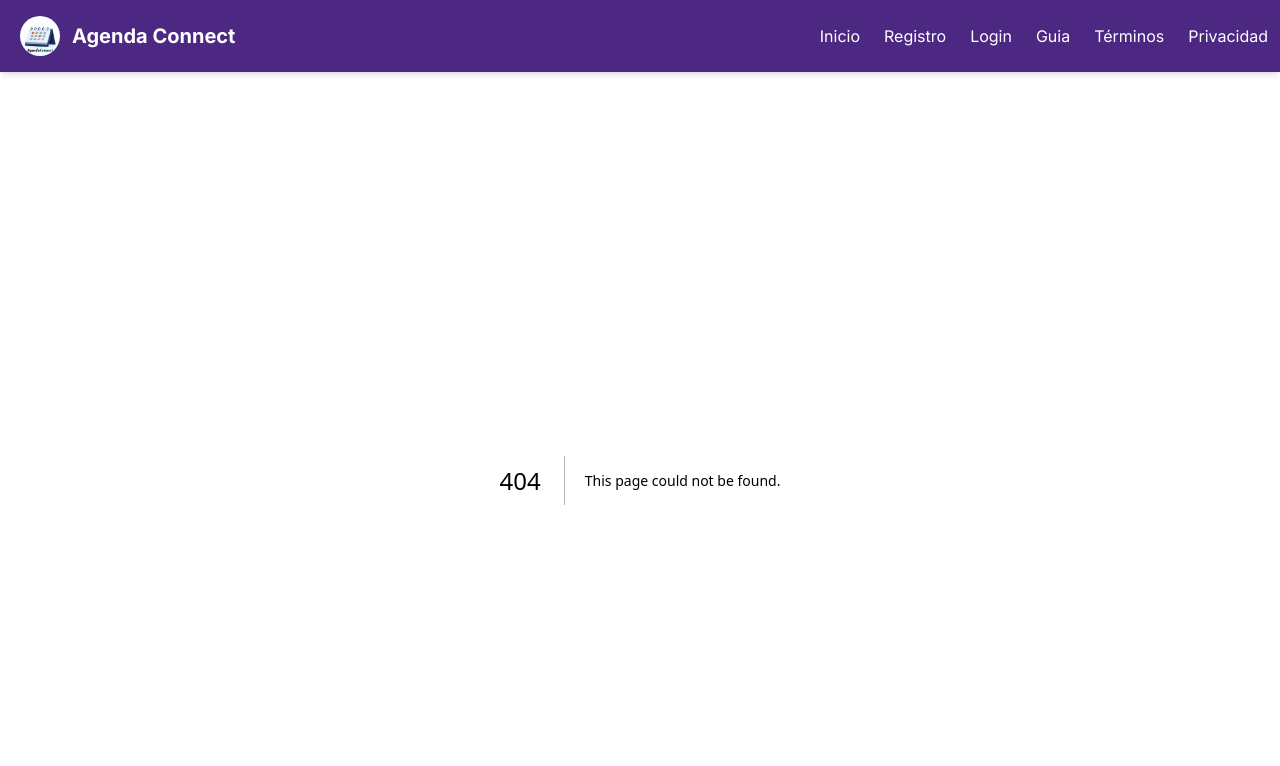
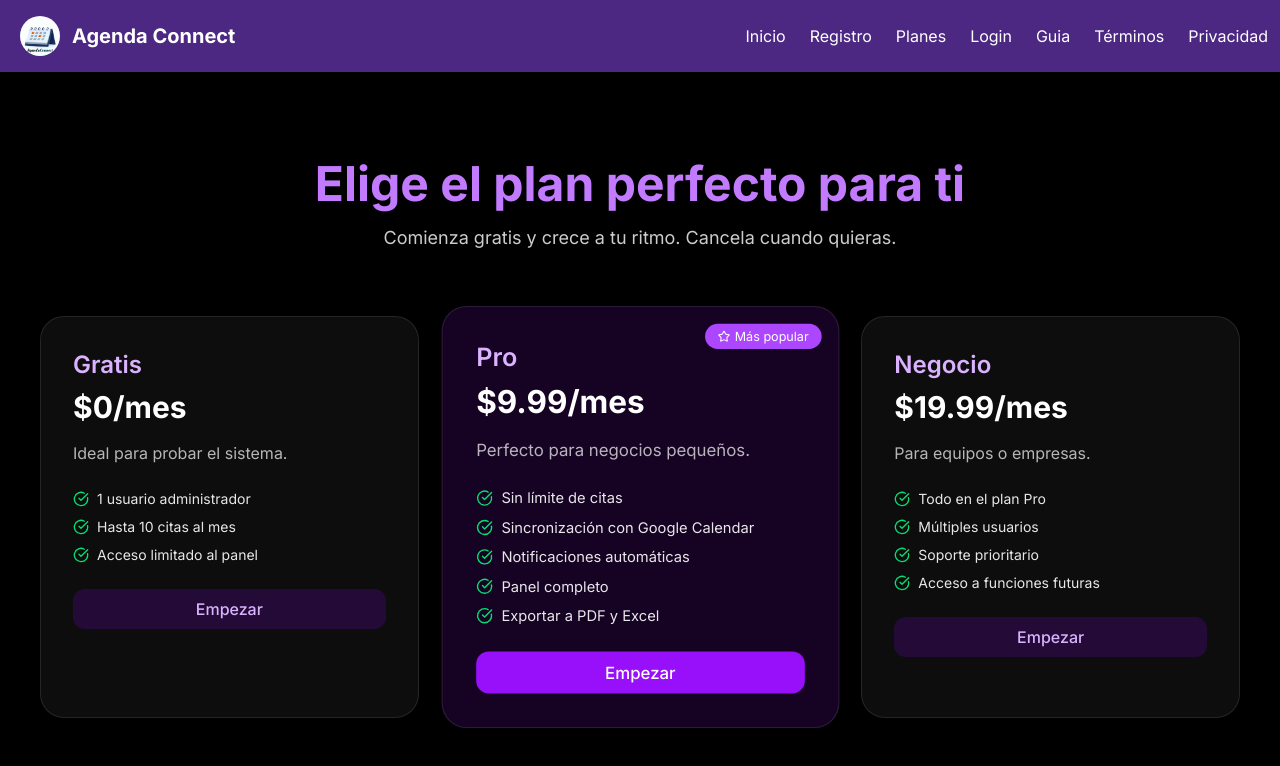
Before and after one commit to Sandytheking/my-agenda-connect, a Next.js app: page /precios in a window 1280 px wide. Before the commit this address had no page. Shown: the top 766 px of the page. Built offline with nearby package versions, Linux system fonts and the light colour scheme.

Commit message:
Mejoras agregadas

```diff
--- a/app/admin-avanzado/page.tsx
+++ b/app/admin-avanzado/page.tsx
@@ -24,6 +24,8 @@ export default function AdminAvanzado() {
   const [mensaje, setMensaje] = useState("");
   const [isActivo, setIsActivo] = useState(true);
   const [fechaVencimiento, setFechaVencimiento] = useState("");
+  const [conectadoGoogle, setConectadoGoogle] = useState(false);
+
 
 
   const token = typeof window !== "undefined" && sessionStorage.getItem("accessToken");
@@ -92,6 +94,8 @@ useEffect(() => {
       setConfigPorDia(porDia);
       setIsActivo(data.is_active !== false);
       setFechaVencimiento(data.expiration_date || "");
+      setConectadoGoogle(!!data.refresh_token);
+
     } catch (error) {
       console.error("❌ Error al conectar con el servidor:", error);
       setMensaje("❌ Error al conectar con el servidor");
@@ -298,6 +302,18 @@ if (Object.keys(configPorDia).length === 0) {
           ))}
         </div>
 
+<div
+  className={`text-sm mb-4 px-4 py-2 rounded font-semibold text-center ${
+    conectadoGoogle
+      ? "bg-green-200 text-green-800"
+      : "bg-red-200 text-red-800"
+  }`}
+>
+  {conectadoGoogle
+    ? "✅ Google Calendar está conectado correctamente."
+    : "❌ Google Calendar no está conectado."}
+</div>
+
         <div className="flex justify-center mt-6 gap-4">
           <button
             onClick={conectarGoogle}
--- a/app/agenda/page.tsx
+++ b/app/agenda/page.tsx
@@ -9,6 +9,8 @@ import autoTable from "jspdf-autotable";
 import * as XLSX from "xlsx";
 import { saveAs } from "file-saver";
 import { DateTime } from "luxon";
+import ExportButtons from "@/components/ExportButtons";
+
 
 type Cita = {
   id: string;
@@ -29,6 +31,9 @@ export default function AgendaPage() {
   const [slug, setSlug] = useState("");
   const [selectedDayOffset, setSelectedDayOffset] = useState(0);
   const [formattedDate, setFormattedDate] = useState("");
+  const [plan, setPlan] = useState("");
+
+
 
   useEffect(() => {
   const storedSlug = sessionStorage.getItem("slug");
@@ -36,8 +41,19 @@ export default function AgendaPage() {
     router.push("/login");
   } else {
     setSlug(storedSlug);
+
+    // Obtener el plan del cliente
+    fetch(`https://api.agenda-connect.com/api/plan/${storedSlug}`)
+      .then((res) => res.json())
+      .then((data) => {
+        if (data.plan) setPlan(data.plan);
+      })
+      .catch((err) => {
+        console.error("Error al obtener el plan:", err);
+      });
   }
 }, []);
+
 
   useEffect(() => {
     const date = new Date();
@@ -54,6 +70,15 @@ export default function AgendaPage() {
 
   useEffect(() => {
     if (!slug) return;
+
+    axios
+  .get(`https://api.agenda-connect.com/api/plan/${slug}`)
+  .then((res) => setPlan(res.data?.plan || "free"))
+  .catch((err) => {
+    console.error("Error al obtener el plan:", err);
+    setPlan("free");
+  });
+
 
     axios
       .get(`https://api.agenda-connect.com/api/citas?slug=${slug}`)
@@ -86,59 +111,53 @@ export default function AgendaPage() {
     return diffInDays === selectedDayOffset;
   });
 
-  const exportToPDF = () => {
-    const doc = new jsPDF();
-    doc.setFontSize(18);
-    doc.text(`Citas del ${formattedDate}`, 14, 22);
+  const exportToPDF = async () => {
+  try {
+    const res = await fetch(`https://api.agenda-connect.com/api/export-pdf/${slug}`, {
+      method: 'POST',
+      headers: { 'Content-Type': 'application/json' },
+      body: JSON.stringify({ fecha: formattedDate }),
+    });
 
-    const tableColumn = ["N°", "Hora", "Nombre", "Email", "Teléfono"];
-    const tableRows = citasFiltradas.map((cita, index) => [
-  index + 1,
-  DateTime.fromISO(cita.inicio, { zone: 'utc' })
-    .setZone('America/Santo_Domingo')
-    .toFormat('hh:mm a'),
-  cita.nombre,
-  cita.email,
-  cita.telefono,
-]);
+    if (!res.ok) throw new Error('Error al generar el PDF');
+
+    const blob = await res.blob();
+    const url = window.URL.createObjectURL(blob);
+    const a = document.createElement('a');
+    a.href = url;
+    a.download = 'citas.pdf';
+    a.click();
+    window.URL.revokeObjectURL(url);
+  } catch (error) {
+    console.error('Error exportando PDF:', error);
+  }
+};
 
 
-    autoTable(doc, {
-      head: [tableColumn],
-      body: tableRows,
-      startY: 30,
-      styles: { fontSize: 10 },
+
+  const exportToExcel = async () => {
+  try {
+    const res = await fetch(`https://api.agenda-connect.com/api/export-excel/${slug}`, {
+      method: 'POST',
+      headers: { 'Content-Type': 'application/json' },
+      body: JSON.stringify({ fecha: formattedDate }),
     });
 
-    doc.save("citas.pdf");
+    if (!res.ok) throw new Error('Error al generar el Excel');
+
+    const blob = await res.blob();
+    const url = window.URL.createObjectURL(blob);
+    const a = document.createElement('a');
+    a.href = url;
+    a.download = 'citas.xlsx';
+    a.click();
+    window.URL.revokeObjectURL(url);
+  } catch (error) {
+    console.error('Error exportando Excel:', error);
+  }
 };
 
-  const exportToExcel = () => {
-  const datosFiltrados = citasFiltradas.map((cita, index) => ({
-  "N°": index + 1,
-  Hora: DateTime.fromISO(cita.inicio, { zone: 'utc' })
-    .setZone('America/Santo_Domingo')
-    .toFormat('hh:mm a'),
-  Nombre: cita.nombre,
-  Email: cita.email,
-  Teléfono: cita.telefono,
-}));
 
-
-  const worksheet = XLSX.utils.json_to_sheet(datosFiltrados);
-  const workbook = XLSX.utils.book_new();
-  XLSX.utils.book_append_sheet(workbook, worksheet, "Citas");
-
-  const excelBuffer = XLSX.write(workbook, {
-    bookType: "xlsx",
-    type: "array",
-  });
-
-  const data = new Blob([excelBuffer], {
-    type: "application/octet-stream",
-  });
-  saveAs(data, "citas.xlsx");
-};
 
 
  return (
@@ -213,20 +232,12 @@ export default function AgendaPage() {
           </p>
         ) : (
           <>
-            <div className="flex justify-end gap-4 mb-4">
-              <button
-                onClick={exportToPDF}
-                className="bg-white text-black px-4 py-2 rounded hover:bg-gray-300 transition"
-              >
-                📄 Exportar PDF
-              </button>
-              <button
-                onClick={exportToExcel}
-                className="bg-white text-black px-4 py-2 rounded hover:bg-gray-300 transition"
-              >
-                📊 Exportar Excel
-              </button>
-            </div>
+            <ExportButtons
+  plan={plan}
+  exportToPDF={exportToPDF}
+  exportToExcel={exportToExcel}
+/>
+
 
             <div className="grid gap-4">
               {citasFiltradas.map((cita, index) => (
--- a/app/analiticas/page.tsx
+++ b/app/analiticas/page.tsx
@@ -50,16 +50,34 @@ export default function AnaliticasPage() {
   const [data, setData] = useState<AnalyticsData | null>(null);
   const [loading, setLoading] = useState(true);
   const slug = typeof window !== 'undefined' ? sessionStorage.getItem('slug') : null;
+  const [desde, setDesde] = useState('');
+  const [hasta, setHasta] = useState('');
+
+
+const construirURL = () => {
+  let url = `https://api.agenda-connect.com/api/analytics/${slug}`;
+  const params = [];
+
+  if (desde) params.push(`desde=${desde}`);
+  if (hasta) params.push(`hasta=${hasta}`);
+
+  if (params.length) url += `?${params.join('&')}`;
+  return url;
+};
+
 
   useEffect(() => {
-    if (!slug) return;
+  if (!slug) return;
 
-    fetch(`https://api.agenda-connect.com/api/analytics/${slug}`)
-      .then((res) => res.json())
-      .then(setData)
-      .catch(console.error)
-      .finally(() => setLoading(false));
-  }, [slug]);
+  setLoading(true);
+
+  fetch(construirURL())
+    .then((res) => res.json())
+    .then(setData)
+    .catch(console.error)
+    .finally(() => setLoading(false));
+}, [slug, desde, hasta]);
+
 
   if (loading) return <p className="p-8 text-white">Cargando analíticas...</p>;
   if (!data) return <p className="p-8 text-red-500">❌ Error cargando datos</p>;
@@ -68,6 +86,30 @@ export default function AnaliticasPage() {
     <div className="bg-[#0C1A1A] min-h-screen text-white flex items-center justify-center">
       <div className="text-center">
         <h2 className="text-2xl font-bold mb-2">📊 Panel de Analíticas</h2>
+
+        <div className="flex flex-col sm:flex-row gap-4 items-center justify-center mb-8">
+  <div className="flex flex-col">
+    <label htmlFor="desde" className="text-sm text-gray-300 mb-1">📅 Desde</label>
+    <input
+      type="date"
+      id="desde"
+      value={desde}
+      onChange={(e) => setDesde(e.target.value)}
+      className="bg-[#1e293b] text-white p-2 rounded border border-gray-600"
+    />
+  </div>
+  <div className="flex flex-col">
+    <label htmlFor="hasta" className="text-sm text-gray-300 mb-1">📅 Hasta</label>
+    <input
+      type="date"
+      id="hasta"
+      value={hasta}
+      onChange={(e) => setHasta(e.target.value)}
+      className="bg-[#1e293b] text-white p-2 rounded border border-gray-600"
+    />
+  </div>
+</div>
+
         <p className="text-gray-400">Aún no hay citas agendadas para mostrar estadísticas.</p>
       </div>
     </div>
--- /dev/null
+++ b/app/precios/page.tsx
@@ -0,0 +1,106 @@
+//pagina de los precios
+
+"use client";
+
+import { CheckCircle, Star } from "lucide-react";
+import Link from "next/link";
+
+const planes = [
+  {
+    nombre: "Gratis",
+    precio: "$0",
+    descripcion: "Ideal para probar el sistema.",
+    beneficios: [
+      "1 usuario administrador",
+      "Hasta 10 citas al mes",
+      "Acceso limitado al panel",
+    ],
+    destacado: false,
+    link: "/registro",
+  },
+  {
+    nombre: "Pro",
+    precio: "$9.99",
+    descripcion: "Perfecto para negocios pequeños.",
+    beneficios: [
+      "Sin límite de citas",
+      "Sincronización con Google Calendar",
+      "Notificaciones automáticas",
+      "Panel completo",
+      "Exportar a PDF y Excel",
+    ],
+    destacado: true,
+    link: "/registro",
+  },
+  {
+    nombre: "Negocio",
+    precio: "$19.99",
+    descripcion: "Para equipos o empresas.",
+    beneficios: [
+      "Todo en el plan Pro",
+      "Múltiples usuarios",
+      "Soporte prioritario",
+      "Acceso a funciones futuras",
+    ],
+    destacado: false,
+    link: "/registro",
+  },
+];
+
+export default function PricingPage() {
+  return (
+    <div className="min-h-screen bg-black text-white px-6 py-20">
+      <div className="max-w-6xl mx-auto text-center mb-16">
+        <h1 className="text-4xl md:text-5xl font-bold text-purple-400 mb-4">
+          Elige el plan perfecto para ti
+        </h1>
+        <p className="text-white/80 text-lg">
+          Comienza gratis y crece a tu ritmo. Cancela cuando quieras.
+        </p>
+      </div>
+
+      <div className="grid gap-8 md:grid-cols-3">
+        {planes.map((plan, i) => (
+          <div
+            key={i}
+            className={`rounded-3xl border border-white/10 p-8 relative shadow-lg transition-transform duration-300 hover:-translate-y-1 ${
+              plan.destacado
+                ? "bg-purple-800/20 border-purple-500/30 scale-105"
+                : "bg-white/5"
+            }`}
+          >
+            {plan.destacado && (
+              <div className="absolute top-4 right-4 text-xs px-3 py-1 bg-purple-500 text-white rounded-full flex items-center gap-1">
+                <Star className="w-3 h-3" /> Más popular
+              </div>
+            )}
+
+            <h2 className="text-2xl font-semibold text-purple-300 mb-2">
+              {plan.nombre}
+            </h2>
+            <p className="text-3xl font-bold mb-4">{plan.precio}/mes</p>
+            <p className="text-white/70 mb-6">{plan.descripcion}</p>
+
+            <ul className="text-white/90 space-y-2 mb-6 text-sm">
+              {plan.beneficios.map((beneficio, index) => (
+                <li key={index} className="flex items-center gap-2">
+                  <CheckCircle className="w-4 h-4 text-green-400" />
+                  {beneficio}
+                </li>
+              ))}
+            </ul>
+
+            <Link
+              href={plan.link}
+              className={`block text-center font-medium rounded-xl py-2 px-4 transition bg-purple-600 hover:bg-purple-700 ${
+                plan.destacado ? "text-white" : "bg-purple-700/20 text-purple-300"
+              }`}
+            >
+              Empezar
+            </Link>
+          </div>
+        ))}
+      </div>
+    </div>
+  );
+}
--- /dev/null
+++ b/components/ExportButtons.tsx
@@ -0,0 +1,118 @@
+//components/ExportButtons.tsx
+import React, { useEffect, useState } from "react";
+import { jsPDF } from "jspdf";
+import autoTable from "jspdf-autotable";
+import * as XLSX from "xlsx";
+import { saveAs } from "file-saver";
+import { DateTime } from "luxon";
+
+interface Props {
+  citasFiltradas: any[];
+  formattedDate: string;
+  slug: string;
+}
+
+const ExportButtons: React.FC<Props> = ({ citasFiltradas, formattedDate, slug }) => {
+  const [plan, setPlan] = useState("free");
+
+  useEffect(() => {
+    fetch(`/api/public-config/${slug}`)
+      .then((res) => res.json())
+      .then((data) => {
+        setPlan(data.plan || "free");
+      });
+  }, [slug]);
+
+  const exportToPDF = () => {
+    const doc = new jsPDF();
+    doc.setFontSize(18);
+    doc.text(`Citas del ${formattedDate}`, 14, 22);
+
+    const tableColumn = ["N°", "Hora", "Nombre", "Email", "Teléfono"];
+    const tableRows = citasFiltradas.map((cita, index) => {
+      const hora = DateTime.fromISO(cita.inicio, { zone: 'utc' })
+        .setZone('America/Santo_Domingo')
+        .toFormat('hh:mm a');
+
+      const nombre = cita.cancelada ? `${cita.nombre} (CANCELADA)` : cita.nombre;
+
+      return [
+        index + 1,
+        hora,
+        { content: nombre, styles: { textColor: cita.cancelada ? '#888888' : '#000000' } },
+        cita.email,
+        cita.telefono,
+      ];
+    });
+
+    autoTable(doc, {
+      head: [tableColumn],
+      body: tableRows,
+      startY: 30,
+      styles: { fontSize: 10 },
+    });
+
+    doc.save("citas.pdf");
+  };
+
+  const exportToExcel = () => {
+    const datosFiltrados = citasFiltradas.map((cita, index) => ({
+      "N°": index + 1,
+      Hora: DateTime.fromISO(cita.inicio, { zone: 'utc' })
+        .setZone('America/Santo_Domingo')
+        .toFormat('hh:mm a'),
+      Nombre: cita.cancelada ? `${cita.nombre} (CANCELADA)` : cita.nombre,
+      Email: cita.email,
+      Teléfono: cita.telefono,
+    }));
+
+    const worksheet = XLSX.utils.json_to_sheet(datosFiltrados);
+    const workbook = XLSX.utils.book_new();
+    XLSX.utils.book_append_sheet(workbook, worksheet, "Citas");
+
+    const excelBuffer = XLSX.write(workbook, {
+      bookType: "xlsx",
+      type: "array",
+    });
+
+    const data = new Blob([excelBuffer], {
+      type: "application/octet-stream",
+    });
+
+    saveAs(data, "citas.xlsx");
+  };
+
+  return (
+    <div className="flex flex-col gap-3 mt-4">
+      {/* Botón PDF (solo PRO y BUSINESS) */}
+      <button
+        onClick={exportToPDF}
+        disabled={!(plan === "pro" || plan === "business")}
+        className={`p-2 rounded text-white ${
+          plan === "pro" || plan === "business"
+            ? "bg-blue-600 hover:bg-blue-700"
+            : "bg-gray-400 cursor-not-allowed"
+        }`}
+      >
+        Exportar PDF
+      </button>
+
+      {/* Botón Excel (disponible para todos) */}
+      <button
+        onClick={exportToExcel}
+        className="p-2 rounded text-white bg-green-600 hover:bg-green-700"
+      >
+        Exportar Excel
+      </button>
+
+      {/* Mensaje si PDF está deshabilitado */}
+      {plan === "free" && (
+        <p className="text-sm text-red-500">
+          El botón de PDF está disponible solo para clientes PRO o BUSINESS.
+        </p>
+      )}
+    </div>
+  );
+};
+
+export default ExportButtons;
--- a/components/Navbar.tsx
+++ b/components/Navbar.tsx
@@ -26,6 +26,7 @@ export default function Navbar() {
         <nav className="hidden md:flex space-x-6">
           <Link href="/" className="hover:text-blue-400">Inicio</Link>
           <Link href="/registro" className="hover:text-blue-400">Registro</Link>
+          <Link href="/precios" className="hover:text-blue-400">Planes</Link>
           <Link href="/login" className="hover:text-blue-400">Login</Link>
           <Link href="/guia" className="hover:text-blue-400">Guia</Link>
           <Link href="/terminos" className="hover:text-blue-400">Términos</Link>
@@ -52,6 +53,7 @@ export default function Navbar() {
         <div className="md:hidden px-6 pb-4 space-y-2 bg-[#000000]">
           <Link href="/" className="block hover:text-blue-400">Inicio</Link>
           <Link href="/registro" className="block hover:text-blue-400">Registro</Link>
+          <Link href="/precios" className="block hover:text-blue-400">Planes</Link>
           <Link href="/login" className="block hover:text-blue-400">Login</Link>
           <Link href="/guia" className="block hover:text-blue-400">Guia</Link>
           <Link href="/terminos" className="block hover:text-blue-400">Términos</Link>
--- /dev/null
+++ b/components/PanelBotones.tsx
@@ -0,0 +1,31 @@
+//components/PanelBotones.tsx
+import React from "react";
+import { useRouter } from "next/navigation";
+
+const PanelBotones = ({ plan }: { plan: string }) => {
+  const router = useRouter();
+
+  return (
+    <div className="flex flex-col md:flex-row gap-2 mt-6">
+      {/* Botón para ir a Analíticas - solo disponible en business */}
+      {plan === "business" && (
+        <button
+          onClick={() => router.push("/panel/analiticas")}
+          className="px-4 py-2 rounded bg-purple-600 text-white hover:bg-purple-700"
+        >
+          Ver Analíticas
+        </button>
+      )}
+
+      {/* Botón para ir a Configuración Avanzada (todos los planes) */}
+      <button
+        onClick={() => router.push("/admin-avanzado")}
+        className="px-4 py-2 rounded bg-gray-800 text-white hover:bg-gray-900"
+      >
+        Configuración Avanzada
+      </button>
+    </div>
+  );
+};
+
+export default PanelBotones;
```
Lines whose indentation alone changed are shown as unchanged.
